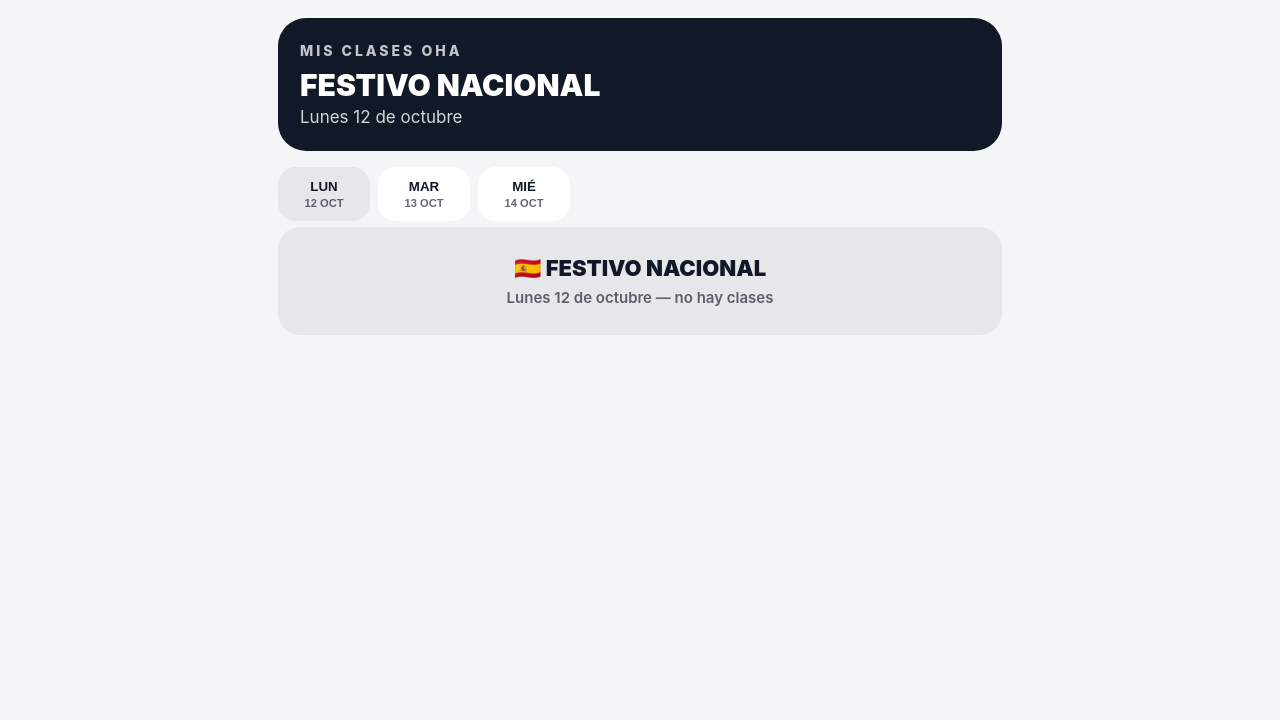
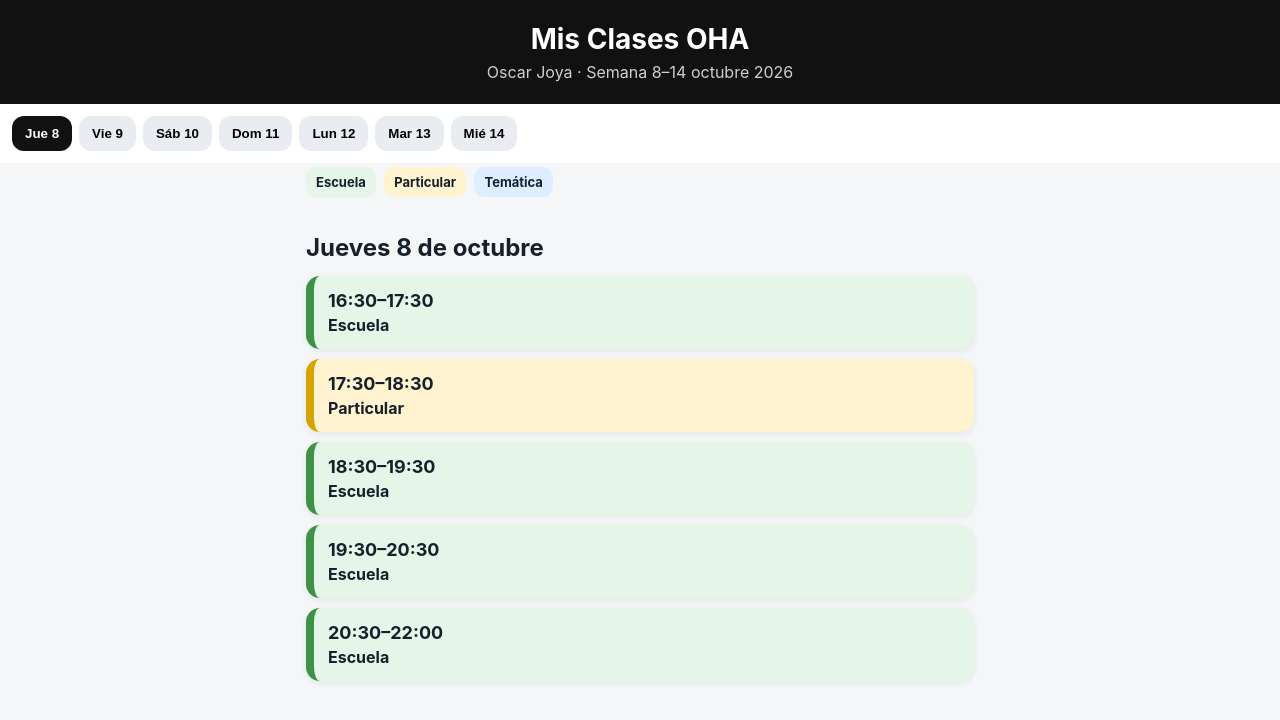
Before and after one commit to oscarjoyamendez-sketch/Clases-Oha-Oscar-, a plain HTML site: page index.html in a window 1280 px wide. Drawn offline with Linux system fonts and the light colour scheme.

Commit message:
Add files via upload

```diff
--- a/index.html
+++ b/index.html
@@ -1,108 +1,112 @@
-<!doctype html>
+<!DOCTYPE html>
 <html lang="es">
 <head>
-<meta charset="utf-8">
-<meta name="viewport" content="width=device-width,initial-scale=1,viewport-fit=cover">
-<meta name="theme-color" content="#111827">
+<meta charset="UTF-8">
+<meta name="viewport" content="width=device-width, initial-scale=1.0">
 <title>Mis Clases OHA</title>
 <style>
 *{box-sizing:border-box}
-body{margin:0;font-family:-apple-system,BlinkMacSystemFont,"Segoe UI",sans-serif;background:#f4f5f7;color:#111827}
-main{max-width:760px;margin:auto;padding:18px}
-.hero{background:#111827;color:white;border-radius:28px;padding:24px 22px;margin-bottom:16px}
-.kicker{font-size:14px;font-weight:800;letter-spacing:3px;opacity:.75}
-.next{font-size:30px;font-weight:900;margin-top:8px}
-.nextsub{font-size:17px;opacity:.82;margin-top:4px}
-.days{display:flex;gap:8px;overflow:auto;padding-bottom:6px}
-.day{min-width:92px;border:0;border-radius:18px;padding:12px 10px;background:white;color:#111827;font-weight:800}
-.day.active{background:#b7df32}
-.day.holiday{background:#e5e7eb}
-.day small{display:block;font-weight:600;opacity:.65;margin-top:3px}
-.card{background:white;border-radius:22px;padding:18px;margin-top:12px;display:flex;align-items:center;gap:14px;box-shadow:0 2px 8px #0000000b}
-.time{font-size:18px;font-weight:900;min-width:92px}
-.info{flex:1}
-.name{font-size:19px;font-weight:800}
-.type{font-size:14px;opacity:.65;margin-top:3px}
-.dot{width:14px;height:52px;border-radius:9px;background:#b7df32}
-.dot.particular{background:#ffd24d}
-.dot.tematica{background:#74c8e8}
-.holidaybox{background:#e5e7eb;border-radius:22px;padding:28px 20px;text-align:center;font-size:22px;font-weight:900}
-.holidaybox span{display:block;font-size:15px;font-weight:600;opacity:.65;margin-top:7px}
-.empty{padding:35px 10px;text-align:center;color:#6b7280}
+body{margin:0;font-family:-apple-system,BlinkMacSystemFont,"Segoe UI",Arial,sans-serif;background:#f4f6f8;color:#17202a}
+header{background:#111;color:white;padding:22px 16px;text-align:center}
+h1{margin:0;font-size:28px}
+.sub{margin-top:6px;opacity:.8}
+.tabs{display:flex;gap:7px;overflow-x:auto;padding:12px;background:white;position:sticky;top:0;z-index:5}
+.tab{border:0;border-radius:12px;background:#e9edf1;padding:10px 13px;white-space:nowrap;font-weight:700}
+.tab.active{background:#111;color:white}
+.day{display:none;padding:16px;max-width:700px;margin:auto}
+.day.active{display:block}
+h2{margin:4px 0 14px}
+.holiday{background:#fff3cd;border:1px solid #ead28a;border-radius:14px;padding:14px;font-weight:700;margin-bottom:14px;text-align:center}
+.classbox{border-radius:14px;padding:14px;margin:10px 0;border-left:8px solid;font-weight:700;box-shadow:0 2px 7px #00000012}
+.time{font-size:18px}
+.type{margin-top:4px}
+.school{background:#e5f5e8;border-left-color:#3f9148}
+.particular{background:#fff4cf;border-left-color:#d5a400}
+.tematica{background:#dceeff;border-left-color:#2878c8}
+.legend{max-width:700px;margin:0 auto 16px;padding:0 16px}
+.legend span{display:inline-block;padding:7px 10px;border-radius:10px;margin:4px 4px 0 0;font-size:13px;font-weight:700}
+.ls{background:#e5f5e8}.lp{background:#fff4cf}.lt{background:#dceeff}
 </style>
 </head>
 <body>
-<main>
-<section class="hero">
-  <div class="kicker">MIS CLASES OHA</div>
-  <div id="next" class="next">—</div>
-  <div id="nextsub" class="nextsub">Selecciona un día</div>
+<header>
+<h1>Mis Clases OHA</h1>
+<div class="sub">Oscar Joya · Semana 8–14 octubre 2026</div>
+</header>
+
+<div class="tabs">
+<button class="tab active" onclick="showDay(0)">Jue 8</button>
+<button class="tab" onclick="showDay(1)">Vie 9</button>
+<button class="tab" onclick="showDay(2)">Sáb 10</button>
+<button class="tab" onclick="showDay(3)">Dom 11</button>
+<button class="tab" onclick="showDay(4)">Lun 12</button>
+<button class="tab" onclick="showDay(5)">Mar 13</button>
+<button class="tab" onclick="showDay(6)">Mié 14</button>
+</div>
+
+<div class="legend">
+<span class="ls">Escuela</span>
+<span class="lp">Particular</span>
+<span class="lt">Temática</span>
+</div>
+
+<section class="day active">
+<h2>Jueves 8 de octubre</h2>
+<div class="classbox school"><div class="time">16:30–17:30</div><div class="type">Escuela</div></div>
+<div class="classbox particular"><div class="time">17:30–18:30</div><div class="type">Particular</div></div>
+<div class="classbox school"><div class="time">18:30–19:30</div><div class="type">Escuela</div></div>
+<div class="classbox school"><div class="time">19:30–20:30</div><div class="type">Escuela</div></div>
+<div class="classbox school"><div class="time">20:30–22:00</div><div class="type">Escuela</div></div>
 </section>
 
-<div id="days" class="days"></div>
-<div id="content"></div>
-</main>
+<section class="day">
+<h2>Viernes 9 de octubre</h2>
+<div class="classbox school"><div class="time">18:00–19:00</div><div class="type">Escuela</div></div>
+<div class="classbox school"><div class="time">19:00–20:00</div><div class="type">Escuela</div></div>
+</section>
+
+<section class="day">
+<h2>Sábado 10 de octubre</h2>
+<div class="classbox school"><div class="time">09:00–10:00</div><div class="type">Escuela</div></div>
+<div class="classbox tematica"><div class="time">10:00–11:00</div><div class="type">Temática</div></div>
+<div class="classbox particular"><div class="time">11:00–12:00</div><div class="type">Particular</div></div>
+<div class="classbox particular"><div class="time">12:00–13:00</div><div class="type">Particular</div></div>
+</section>
+
+<section class="day">
+<h2>Domingo 11 de octubre</h2>
+<div class="holiday">FESTIVO · Sin clases</div>
+</section>
+
+<section class="day">
+<h2>Lunes 12 de octubre</h2>
+<div class="holiday">FESTIVO NACIONAL · Sin clases</div>
+</section>
+
+<section class="day">
+<h2>Martes 13 de octubre</h2>
+<div class="classbox school"><div class="time">17:30–18:30</div><div class="type">Escuela</div></div>
+<div class="classbox particular"><div class="time">18:30–19:30</div><div class="type">Particular</div></div>
+<div class="classbox school"><div class="time">21:00–22:00</div><div class="type">Escuela</div></div>
+</section>
+
+<section class="day">
+<h2>Miércoles 14 de octubre</h2>
+<div class="classbox school"><div class="time">10:00–11:00</div><div class="type">Escuela</div></div>
+<div class="classbox tematica"><div class="time">11:00–12:00</div><div class="type">Temática</div></div>
+<div class="classbox particular"><div class="time">14:30–15:30</div><div class="type">Particular</div></div>
+<div class="classbox school"><div class="time">17:30–18:30</div><div class="type">Escuela</div></div>
+<div class="classbox school"><div class="time">18:30–19:30</div><div class="type">Escuela</div></div>
+<div class="classbox school"><div class="time">19:30–20:30</div><div class="type">Escuela</div></div>
+<div class="classbox school"><div class="time">20:30–21:30</div><div class="type">Escuela</div></div>
+</section>
 
 <script>
-const data={
- "2026-10-08":[
-  ["16:30","17:30","Oscar Joya","Escuela"],
-  ["17:30","18:30","Oscar Joya","Particular"],
-  ["18:30","19:30","Oscar Joya","Escuela"],
-  ["19:30","20:30","Oscar Joya","Escuela"],
-  ["20:30","22:00","Oscar Joya","Escuela"]
- ],
- "2026-10-12":[],
- "2026-10-13":[
-  ["17:30","18:30","Oscar Joya","Escuela"],
-  ["18:30","19:30","Oscar Joya","Particular"],
-  ["21:00","22:00","Oscar Joya","Escuela"]
- ],
- "2026-10-14":[
-  ["10:00","11:00","Oscar Joya","Escuela"],
-  ["11:00","12:00","Oscar Joya","Temática"]
- ]
-};
-
-const days=[
- ["2026-10-12","LUN","12 OCT"],
- ["2026-10-13","MAR","13 OCT"],
- ["2026-10-14","MIÉ","14 OCT"]
-];
-
-const dayEl=document.getElementById("days"), content=document.getElementById("content");
-let selected="2026-10-12";
-
-function render(){
- dayEl.innerHTML="";
- days.forEach(([d,w,label])=>{
-  const b=document.createElement("button");
-  b.className="day "+(d===selected?"active ":"")+(d==="2026-10-12"?"holiday":"");
-  b.innerHTML=w+"<small>"+label+"</small>";
-  b.onclick=()=>{selected=d;render()};
-  dayEl.appendChild(b);
- });
- const list=data[selected]||[];
- const date=new Date(selected+"T12:00:00");
- const weekday=date.toLocaleDateString("es-ES",{weekday:"long"});
- document.getElementById("next").textContent =
-   selected==="2026-10-12" ? "FESTIVO NACIONAL" :
-   list.length ? list[0][0]+" · "+list[0][2] : "SIN CLASES";
- document.getElementById("nextsub").textContent =
-   selected==="2026-10-12" ? "Lunes 12 de octubre" :
-   list.length ? list[0][3] : weekday;
-
- if(selected==="2026-10-12"){
-   content.innerHTML='<div class="holidaybox">🇪🇸 FESTIVO NACIONAL<span>Lunes 12 de octubre — no hay clases</span></div>';
-   return;
- }
- if(!list.length){content.innerHTML='<div class="empty">No hay clases registradas para este día.</div>';return;}
- content.innerHTML=list.map(x=>{
-   const cls=x[3].toLowerCase().includes("particular")?"particular":x[3].toLowerCase().includes("temática")?"tematica":"";
-   return `<div class="card"><div class="dot ${cls}"></div><div class="time">${x[0]}<br>${x[1]}</div><div class="info"><div class="name">${x[2]}</div><div class="type">${x[3]}</div></div></div>`;
- }).join("");
+function showDay(i){
+  document.querySelectorAll('.day').forEach((d,n)=>d.classList.toggle('active',n===i));
+  document.querySelectorAll('.tab').forEach((b,n)=>b.classList.toggle('active',n===i));
+  window.scrollTo({top:0,behavior:'smooth'});
 }
-render();
 </script>
 </body>
 </html>
```
